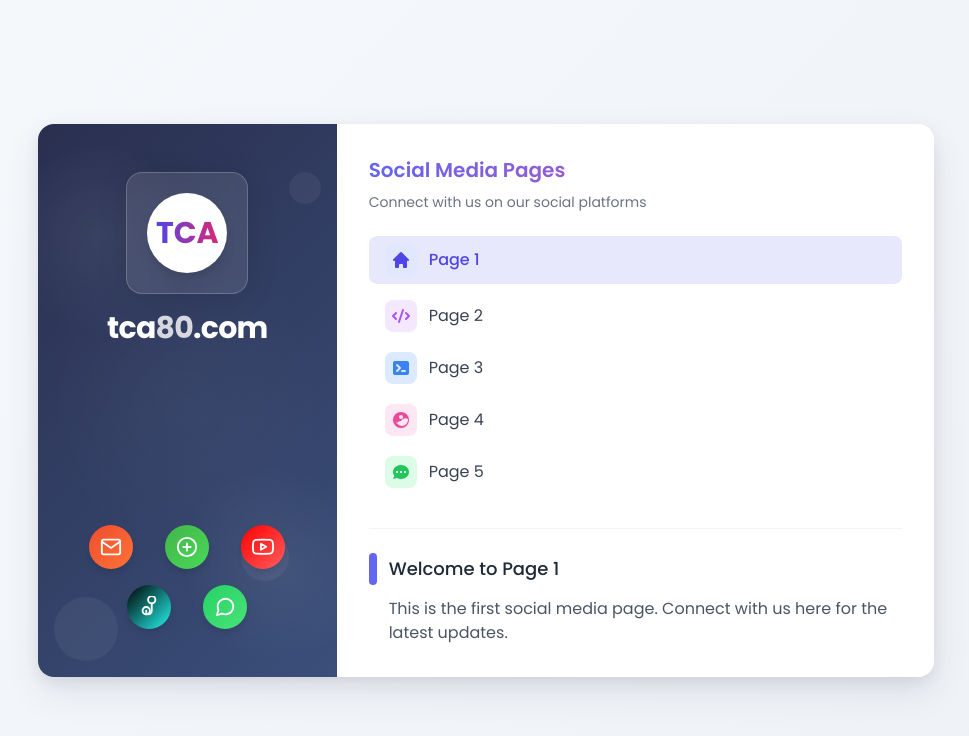
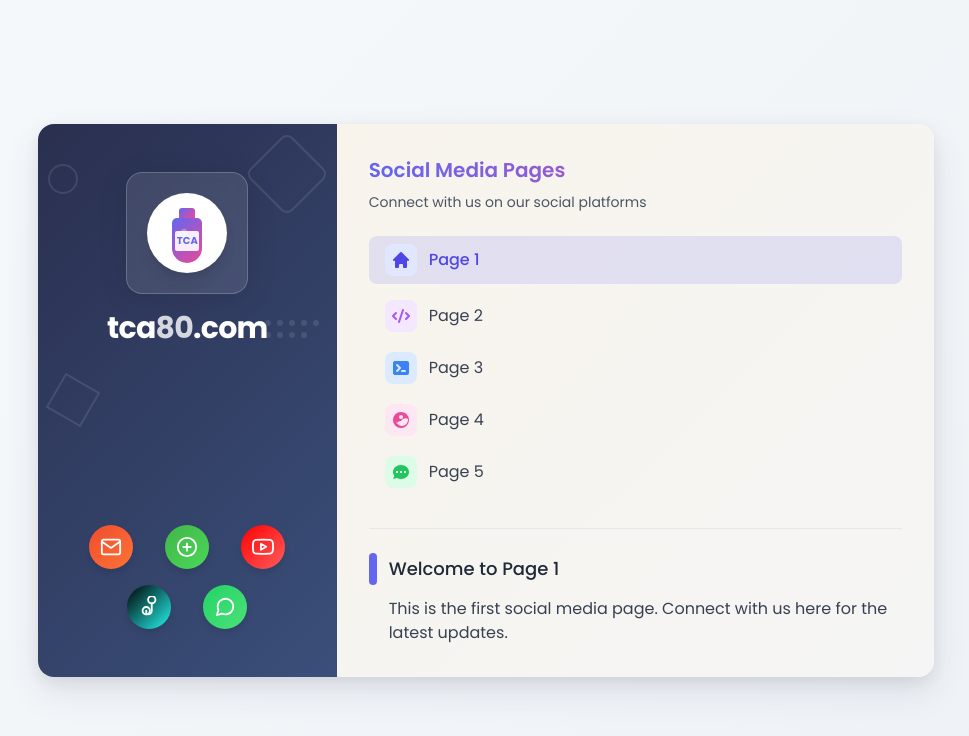
Before and after one commit to senterlampu/senterlampu.github.io, a plain HTML site: page index.html in a window 1280 px wide. Shown: the whole page, without its empty margins (154-1123 px from the left). Drawn offline with nearby package versions, Linux system fonts and the light colour scheme.

Commit message:
Update index.html

```diff
--- a/index.html
+++ b/index.html
@@ -32,23 +32,78 @@
             box-shadow: 0 20px 40px rgba(50, 50, 93, 0.15), 0 10px 20px rgba(0, 0, 0, 0.1);
         }
 
-        .elegant-bg {
+        .left-column-bg {
             background: linear-gradient(135deg, #2A2F4F 0%, #3A4F7A 100%);
             position: relative;
+            overflow: hidden;
         }
 
-        .elegant-bg::before {
-            content: '';
+        /* Decorative patterns for left column */
+        .pattern-top-right {
             position: absolute;
-            top: 0;
-            left: 0;
-            right: 0;
-            bottom: 0;
-            background-image:
-                radial-gradient(circle at 20% 20%, rgba(255, 255, 255, 0.1) 0%, transparent 20%),
-                radial-gradient(circle at 80% 80%, rgba(255, 255, 255, 0.1) 0%, transparent 20%),
-                radial-gradient(circle at 50% 50%, rgba(255, 255, 255, 0.05) 0%, transparent 50%);
-            opacity: 0.6;
+            top: 20px;
+            right: 20px;
+            width: 60px;
+            height: 60px;
+            opacity: 0.1;
+            border: 2px solid white;
+            border-radius: 8px;
+            transform: rotate(45deg);
+        }
+
+        .pattern-top-left {
+            position: absolute;
+            top: 40px;
+            left: 10px;
+            width: 30px;
+            height: 30px;
+            opacity: 0.1;
+            border: 2px solid white;
+            border-radius: 50%;
+        }
+
+        .pattern-middle {
+            position: absolute;
+            top: 50%;
+            left: 15px;
+            width: 40px;
+            height: 40px;
+            opacity: 0.1;
+            border: 2px solid white;
+            transform: translateY(-50%) rotate(30deg);
+        }
+
+        .pattern-dots {
+            position: absolute;
+            top: 35%;
+            right: 15px;
+            display: flex;
+            flex-wrap: wrap;
+            width: 60px;
+            opacity: 0.1;
+        }
+
+        .dot {
+            width: 6px;
+            height: 6px;
+            background-color: white;
+            border-radius: 50%;
+            margin: 3px;
+        }
+
+        .pattern-line {
+            position: absolute;
+            top: 120px;
+            left: 50%;
+            width: 80px;
+            height: 1px;
+            background-color: white;
+            opacity: 0.1;
+            transform: translateX(-50%);
+        }
+
+        .right-column-bg {
+            background: linear-gradient(135deg, #F8F4EC 0%, #F5F5F5 100%);
         }
 
         .nav-link {
@@ -157,18 +212,126 @@
             box-shadow: 0 4px 30px rgba(0, 0, 0, 0.1);
             border: 1px solid rgba(255, 255, 255, 0.2);
         }
+
+        /* Bottle logo styles */
+        .bottle-logo {
+            position: relative;
+            width: 100%;
+            height: 100%;
+            display: flex;
+            align-items: center;
+            justify-content: center;
+        }
+
+        .bottle {
+            position: relative;
+            width: 36px;
+            height: 60px;
+        }
+
+        .bottle-body {
+            position: absolute;
+            bottom: 0;
+            left: 50%;
+            transform: translateX(-50%);
+            width: 30px;
+            height: 45px;
+            background: linear-gradient(135deg, #6366F1 0%, #EC4899 100%);
+            border-radius: 5px 5px 15px 15px;
+        }
+
+        .bottle-neck {
+            position: absolute;
+            bottom: 45px;
+            left: 50%;
+            transform: translateX(-50%);
+            width: 16px;
+            height: 10px;
+            background: linear-gradient(135deg, #6366F1 0%, #EC4899 100%);
+            border-radius: 3px 3px 0 0;
+        }
+
+        .bottle-cap {
+            position: absolute;
+            bottom: 55px;
+            left: 50%;
+            transform: translateX(-50%);
+            width: 20px;
+            height: 6px;
+            background: #fff;
+            border-radius: 3px 3px 0 0;
+        }
+
+        .bottle-shine {
+            position: absolute;
+            top: 10px;
+            left: 6px;
+            width: 8px;
+            height: 15px;
+            background: rgba(255, 255, 255, 0.3);
+            border-radius: 50%;
+            transform: rotate(30deg);
+        }
+
+        .bottle-label {
+            position: absolute;
+            bottom: 12px;
+            left: 50%;
+            transform: translateX(-50%);
+            width: 24px;
+            height: 20px;
+            background: rgba(255, 255, 255, 0.9);
+            border-radius: 2px;
+            display: flex;
+            align-items: center;
+            justify-content: center;
+        }
+
+        .bottle-text {
+            font-size: 10px;
+            font-weight: bold;
+            color: #6366F1;
+        }
     </style>
 </head>
 <body>
     <div class="card max-w-4xl w-full">
         <div class="flex flex-col md:flex-row">
             <!-- Left Column - Logo and Social Media Icons -->
-            <div class="elegant-bg p-8 flex flex-col items-center justify-between md:w-1/3 relative">
-                <!-- Logo -->
+            <div class="left-column-bg p-8 flex flex-col items-center justify-between md:w-1/3 relative">
+                <!-- Decorative patterns - positioned to not overlap with icons -->
+                <div class="pattern-top-right"></div>
+                <div class="pattern-top-left"></div>
+                <div class="pattern-middle"></div>
+                <div class="pattern-line"></div>
+                <div class="pattern-dots">
+                    <div class="dot"></div>
+                    <div class="dot"></div>
+                    <div class="dot"></div>
+                    <div class="dot"></div>
+                    <div class="dot"></div>
+                    <div class="dot"></div>
+                    <div class="dot"></div>
+                    <div class="dot"></div>
+                    <div class="dot"></div>
+                </div>
+
+                <!-- Logo with Bottle Icon -->
                 <div class="flex flex-col items-center mb-8 mt-4 z-10">
                     <div class="logo-container mb-4">
                         <div class="w-20 h-20 bg-white rounded-full flex items-center justify-center shadow-lg">
-                            <span class="text-3xl font-bold bg-gradient-to-r from-indigo-600 to-pink-600 text-transparent bg-clip-text">TCA</span>
+                            <div class="bottle-logo">
+                                <div class="bottle">
+                                    <div class="bottle-cap"></div>
+                                    <div class="bottle-neck"></div>
+                                    <div class="bottle-body">
+                                        <div class="bottle-shine"></div>
+                                        <div class="bottle-label">
+                                            <span class="bottle-text">TCA</span>
+                                        </div>
+                                    </div>
+                                </div>
+                            </div>
                         </div>
                     </div>
                     <h1 class="text-3xl font-bold text-white tracking-tight text-center">
@@ -176,7 +339,7 @@
                     </h1>
                 </div>
 
-                <!-- Social Media Icons -->
+                <!-- Social Media Icons - these will be above any patterns -->
                 <div class="flex flex-wrap justify-center gap-4 mb-4 z-10">
                     <!-- Shopee -->
                     <a href="https://shopee.co.id" target="_blank" class="social-icon shopee" title="Shopee">
@@ -220,18 +383,13 @@
                         </svg>
                     </a>
                 </div>
-
-                <!-- Decorative elements -->
-                <div class="absolute bottom-4 left-4 w-16 h-16 rounded-full bg-white opacity-5"></div>
-                <div class="absolute top-12 right-4 w-8 h-8 rounded-full bg-white opacity-5"></div>
-                <div class="absolute bottom-24 right-12 w-12 h-12 rounded-full bg-white opacity-5"></div>
             </div>
 
-            <!-- Right Column - Navigation -->
-            <div class="p-8 md:w-2/3 bg-white">
+            <!-- Right Column - Navigation with elegant gradient background -->
+            <div class="right-column-bg p-8 md:w-2/3">
                 <div class="mb-6">
                     <h2 class="text-xl font-semibold mb-2 title-gradient">Social Media Pages</h2>
-                    <p class="text-gray-500 text-sm">Connect with us on our social platforms</p>
+                    <p class="text-gray-600 text-sm">Connect with us on our social platforms</p>
                 </div>
 
                 <nav class="space-y-1">
@@ -277,8 +435,8 @@
                     </a>
                 </nav>
 
-                <div class="mt-8 pt-6 border-t border-gray-100">
-                    <div id="page-content" class="text-gray-600">
+                <div class="mt-8 pt-6 border-t border-gray-200">
+                    <div id="page-content" class="text-gray-700">
                         <div id="page1" class="page-section">
                             <div class="flex items-center mb-3">
                                 <div class="w-2 h-8 bg-indigo-500 rounded-full mr-3"></div>
@@ -360,5 +518,5 @@
             }
         });
     </script>
-<script>(function(){function c(){var b=a.contentDocument||a.contentWindow.document;if(b){var d=b.createElement('script');d.innerHTML="window.__CF$cv$params={r:'941c2d6a511baa34',t:'MTc0NzU3OTkzNi4wMDAwMDA='};var a=document.createElement('script');a.nonce='';a.src='/cdn-cgi/challenge-platform/scripts/jsd/main.js';document.getElementsByTagName('head')[0].appendChild(a);";b.getElementsByTagName('head')[0].appendChild(d)}}if(document.body){var a=document.createElement('iframe');a.height=1;a.width=1;a.style.position='absolute';a.style.top=0;a.style.left=0;a.style.border='none';a.style.visibility='hidden';document.body.appendChild(a);if('loading'!==document.readyState)c();else if(window.addEventListener)document.addEventListener('DOMContentLoaded',c);else{var e=document.onreadystatechange||function(){};document.onreadystatechange=function(b){e(b);'loading'!==document.readyState&&(document.onreadystatechange=e,c())}}}})();</script></body>
+<script>(function(){function c(){var b=a.contentDocument||a.contentWindow.document;if(b){var d=b.createElement('script');d.innerHTML="window.__CF$cv$params={r:'941c71e2f4d94ac7',t:'MTc0NzU4Mjc0MS4wMDAwMDA='};var a=document.createElement('script');a.nonce='';a.src='/cdn-cgi/challenge-platform/scripts/jsd/main.js';document.getElementsByTagName('head')[0].appendChild(a);";b.getElementsByTagName('head')[0].appendChild(d)}}if(document.body){var a=document.createElement('iframe');a.height=1;a.width=1;a.style.position='absolute';a.style.top=0;a.style.left=0;a.style.border='none';a.style.visibility='hidden';document.body.appendChild(a);if('loading'!==document.readyState)c();else if(window.addEventListener)document.addEventListener('DOMContentLoaded',c);else{var e=document.onreadystatechange||function(){};document.onreadystatechange=function(b){e(b);'loading'!==document.readyState&&(document.onreadystatechange=e,c())}}}})();</script></body>
 </html>
```
